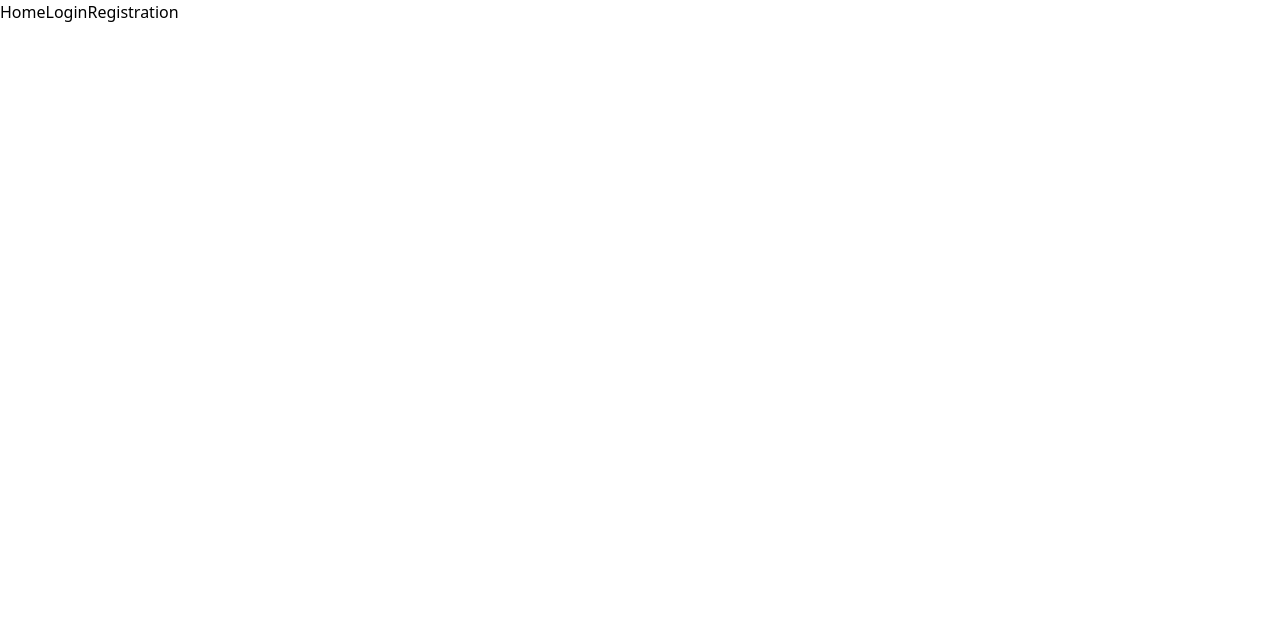
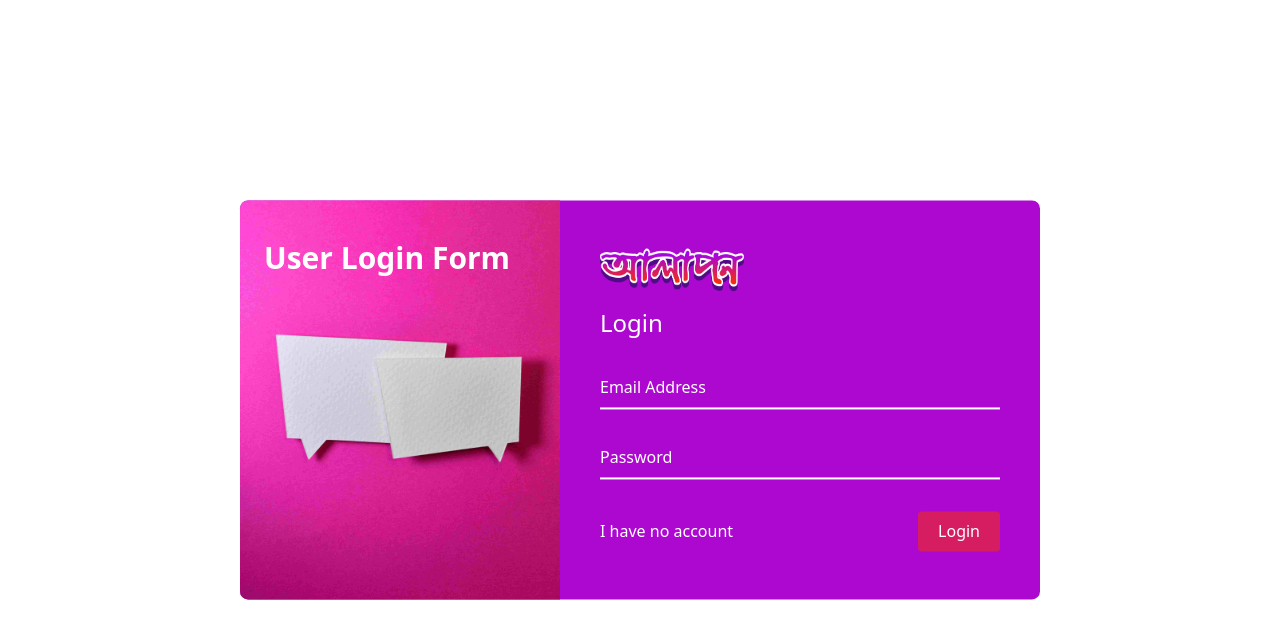
Before and after one commit to ArShadhinJr/alaapon, a React (Vite) app: page / in a window 1280 px wide. Shown: the top 638 px of the page. Built offline with nearby package versions, Linux system fonts and the light colour scheme.

Commit message:
sol: home page provlem

```diff
--- a/src/main.jsx
+++ b/src/main.jsx
@@ -13,8 +13,7 @@
   <React.StrictMode>
     <BrowserRouter>
       <Routes>
-        <Route path="/" element={<App />}/>
-        <Route path="/login" element={<Login />}/>
+        <Route path="/" element={<Login />}/>
         <Route path="/regi" element={<Registration />}/>
         <Route path="/home" element={<Home />}/>
 
```
